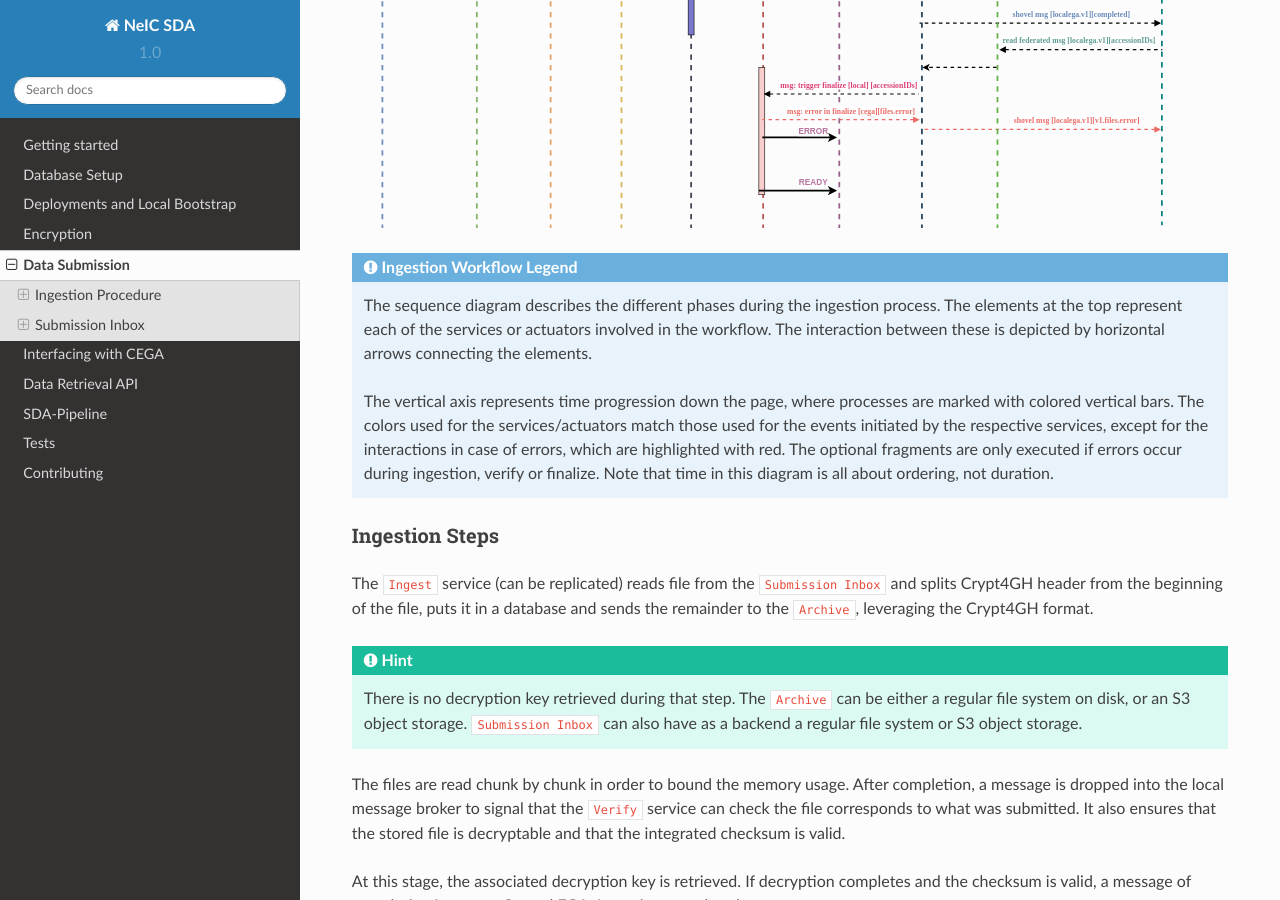
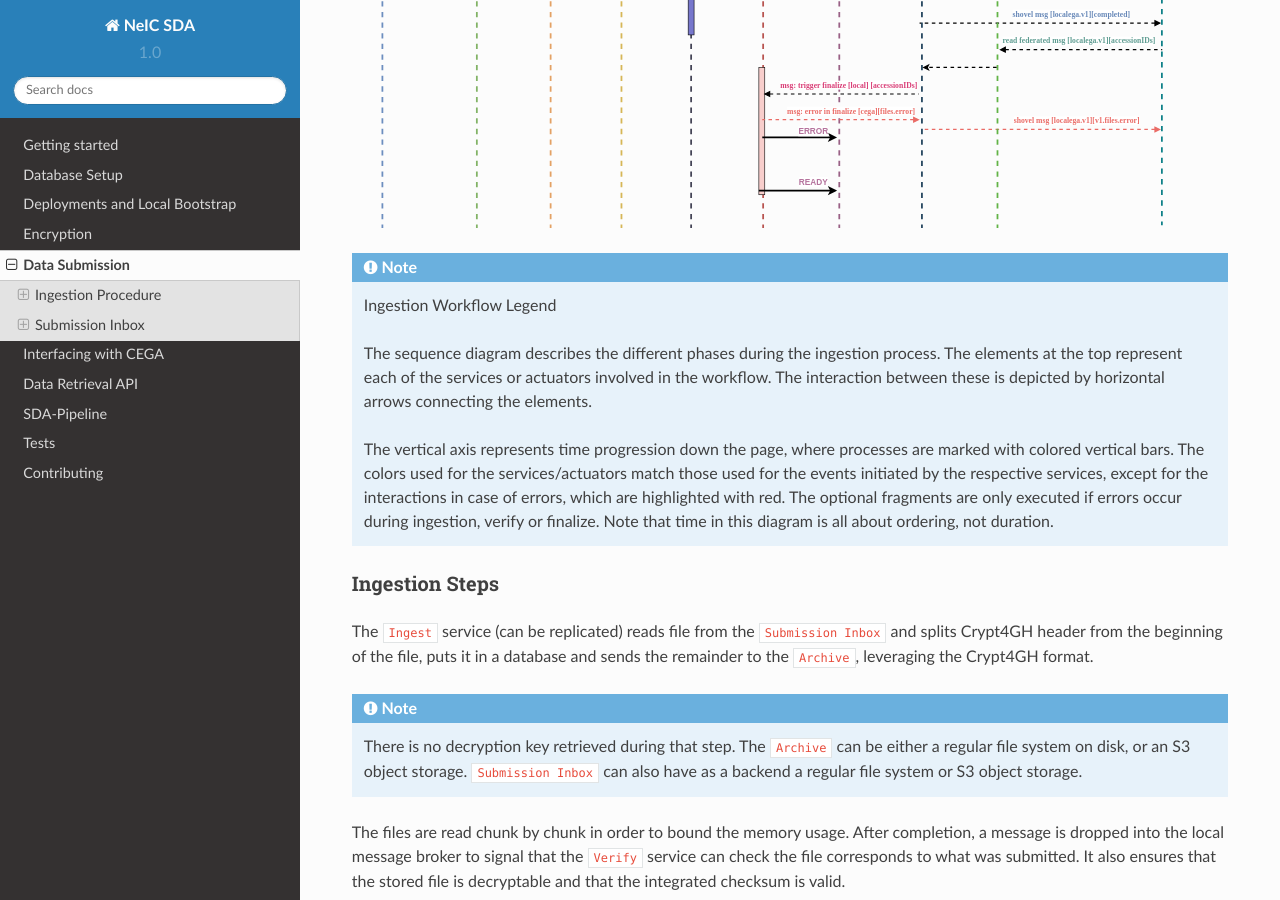
Before and after one commit to neicnordic/neic-sda, a Sphinx documentation site: the page built from docs/submission.rst, in a window 1280 px wide and 900 px high, scrolled down 1121 px. Built offline with Sphinx 7.4.7 and the Read the Docs theme 2.0.0, drawn with Linux system fonts in a browser that asks for light colours; some of the changed text lies outside the part shown.

Commit message:
fixing RST issues

```diff
--- a/docs/connection.rst
+++ b/docs/connection.rst
@@ -248,7 +248,7 @@ which will respond with the same content, but adding the `Accession ID`.
       ]
    }
 
-``Finalize`` service should receive the message below and assign the `Accession ID` to the
+``Finalize`` service should receive the message below and assign the ``Accession ID`` to the
 corresponding file and send a message to ``backup`` queue for the backup services or in case there
 is no backup service to the ``completed`` queue.
 
--- a/docs/db.rst
+++ b/docs/db.rst
@@ -82,7 +82,7 @@ releases of the secure data archive and database schema versions. A
 new secure data archive release may increase several schema
 versions/migrations or none.
 
-.. IMPORTANT::
+.. important::
    Any changes done to database schema initialization should be
    reflected in a schema migration script.
 
@@ -91,10 +91,10 @@ changing both the database initialization scripts (and bumping the
 bootstrapped schema version) as well as creating the corresponding
 migration script to perform the changes on a database in use.
 
-Migration scripts should be placed in `/migratedb.d/` in the
+Migration scripts should be placed in ``/migratedb.d/`` in the
 sda-db repo (https://github.com/neicnordic/sda-db). We
 recommend naming them corresponding to the schema version they provide
-migration to. There is an "eqmpty" migration script (`01.sql`) that can
+migration to. There is an "eqmpty" migration script (``01.sql``) that can
 be used as a template.
 
 local_ega tables
--- a/docs/submission.rst
+++ b/docs/submission.rst
@@ -20,7 +20,7 @@ Ingestion Workflow
 .. image:: /static/ingestion-sequence.svg
    :alt: Ingestion sequence diagram
 
-.. admonition:: Ingestion Workflow Legend
+.. note:: Ingestion Workflow Legend
 
    The sequence diagram describes the different phases during the ingestion process.
    The elements at the top represent each of the services or actuators involved in the workflow.
@@ -39,7 +39,7 @@ The ``Ingest`` service (can be replicated) reads file from the ``Submission Inbo
 and splits Crypt4GH header from the beginning of the file, puts it in
 a database and sends the remainder to the ``Archive``, leveraging the Crypt4GH format.
 
-.. hint:: There is no decryption key retrieved during that step. The ``Archive`` can be
+.. note:: There is no decryption key retrieved during that step. The ``Archive`` can be
           either a regular file system on disk, or an S3 object storage.
           ``Submission Inbox`` can also have as a backend a regular file system
           or S3 object storage.
@@ -112,9 +112,9 @@ Environment variables used:
 +-------------------------+--------------------+------------------------------------------------------------+
 | ``BROKER_PORT``         | 5672               | RabbitMQ broker port                                       |
 +-------------------------+--------------------+------------------------------------------------------------+
-| ``BROKER_VHOST``        | /                  | RabbitMQ broker vhost                                      |
+| ``BROKER_VHOST``        | ``/``              | RabbitMQ broker vhost                                      |
 +-------------------------+--------------------+------------------------------------------------------------+
-| ``INBOX_PORT``          | 2222               | Inbox port                                                 |
+| ``INBOX_PORT``          | ``2222``           | Inbox port                                                 |
 +-------------------------+--------------------+------------------------------------------------------------+
 | ``INBOX_LOCATION``      | /ega/inbox/        | Path to POSIX Inbox backend                                |
 +-------------------------+--------------------+------------------------------------------------------------+
```
Also changed, not shown: other parts of docs/submission.rst (+4 -4 lines), docs/index.rst (+2 -5 lines).
